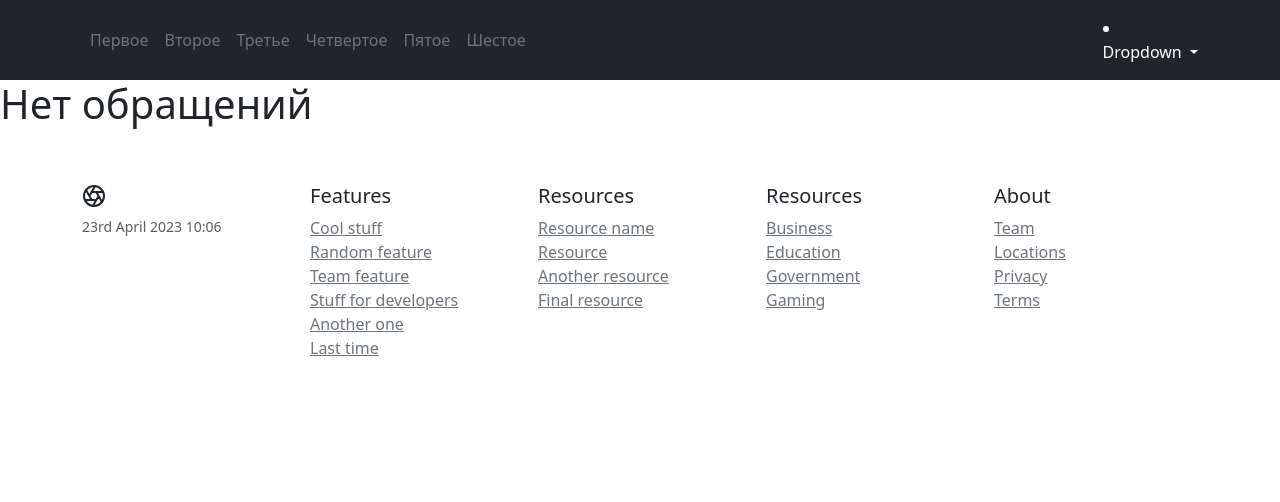
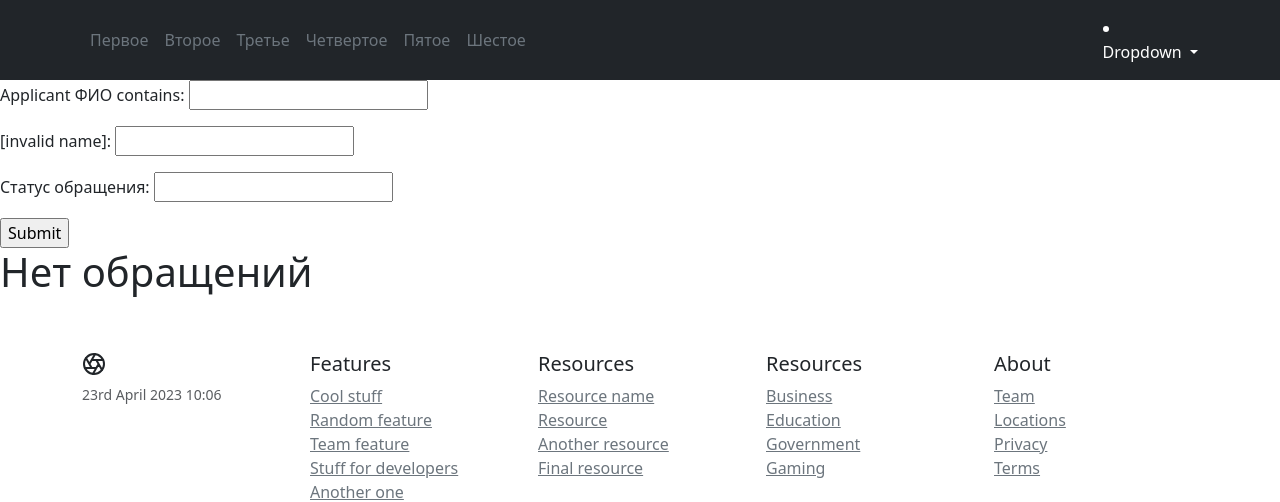
Before and after one commit to choodfire/itc_test, a Django app: page /appeals/ in a window 1280 px wide. Shown: the top 502 px of the page. Run offline with Django 4.2, Linux system fonts and the light colour scheme; data that the repository does not hold is empty.

Commit message:
#9 - Работа с фильтрами

```diff
--- /dev/null
+++ b/core/filters.py
@@ -0,0 +1,23 @@
+import django_filters
+from django_filters import FilterSet
+from .models import *
+
+
+class ApplicantFilter(FilterSet):
+    full_name = django_filters.CharFilter(field_name='full_name', lookup_expr='icontains')
+    phone = django_filters.NumberFilter(field_name='phone', lookup_expr='exact')
+    birthday = django_filters.DateFilter(field_name='birthday', lookup_expr='exact')
+
+    class Meta:
+        model = Applicant
+        fields = ['full_name', 'phone', 'birthday']
+
+
+class AppealFilter(FilterSet):
+    full_name = django_filters.CharFilter(field_name='applicant__full_name', lookup_expr='icontains')
+    service_code = django_filters.CharFilter(field_name='emergency_service__service_code', lookup_expr='exact')
+    status = django_filters.CharFilter(field_name='status', lookup_expr='exact')
+
+    class Meta:
+        model = Appeal
+        fields = ['full_name', 'service_code', 'status']
--- a/core/templates/core/appeals.html
+++ b/core/templates/core/appeals.html
@@ -1,5 +1,10 @@
 {% extends 'main.html' %}
 {% block content %}
+
+<form method="get">
+        {{ filter.form.as_p }}
+        <input type="submit" />
+</form>
 
 {% if object_list.count > 0 %}
     <h1>Обращения</h1>
--- a/core/templates/core/applicants.html
+++ b/core/templates/core/applicants.html
@@ -1,5 +1,10 @@
 {% extends 'main.html' %}
 {% block content %}
+
+<form method="get">
+        {{ filter.form.as_p }}
+        <input type="submit" />
+</form>
 
 {% if object_list.count > 0 %}
     <h1>Заявители</h1>
--- a/core/views.py
+++ b/core/views.py
@@ -1,11 +1,13 @@
 from django.shortcuts import get_list_or_404, get_object_or_404, redirect, render
 from django.urls import reverse
 from django.views.generic import TemplateView, DetailView, ListView, UpdateView, CreateView
+import core.filters
 from .models import Appeal, Applicant, EmergencyService
 from django.http import JsonResponse
 from django.db.models import Avg
 from .forms import *
 import datetime
+from .filters import *
 
 class FirstView(TemplateView):
     template_name = 'core/first.html'
@@ -38,11 +40,10 @@ class SecondView(TemplateView):
     #     return context
 
 
-
-
 class ThirdView(TemplateView):
     def get(self, request, *args, **kwargs):
         return redirect("https://www.google.com")
+
 
 class FourthView(TemplateView):
     template_name = 'core/fourth.html'
@@ -90,13 +91,20 @@ class AppealsView(ListView):
     model = Appeal
     template_name = 'core/appeals.html'
 
+    def get_filters(self):
+        a = core.filters.AppealFilter(self.request.GET)
+        return a
+
     def get_queryset(self):
-        return Appeal.objects.all().select_related('applicant').prefetch_related('emergency_services')
-        # return Appeal.objects.all().select_related('applicant').prefetch_related('emergency_services').values('id', 'emergency_services__title', 'date', 'do_not_call', 'status', 'victims_number', 'number')
+        return self.get_filters().qs
+
+    # def get_queryset(self):
+    #     return Appeal.objects.all().select_related('applicant').prefetch_related('emergency_services')
 
     def get_context_data(self, *, object_list=None, **kwargs):
         context = super().get_context_data(**kwargs)
-        context['average'] = Appeal.objects.aggregate(Avg('emergency_services'))['emergency_services__avg']\
+        context['average'] = Appeal.objects.aggregate(Avg('emergency_services'))['emergency_services__avg']
+        context['filter'] = AppealFilter(self.request.GET)
 
         return context
 
@@ -109,6 +117,20 @@ class AppealDetailView(DetailView):
 class ApplicantsView(ListView):
     model = Applicant
     template_name = 'core/applicants.html'
+
+    def get_filters(self):
+        return core.filters.ApplicantFilter(self.request.GET)
+
+    def get_queryset(self):
+        return self.get_filters().qs
+
+    def get_context_data(self, *, object_list=None, **kwargs):
+        context = super().get_context_data(**kwargs)
+        filterr = ApplicantFilter(self.request.GET)
+        context['filter'] = filterr
+
+        return context
+
 
 
 class ApplicantDetailView(DetailView):
--- a/itc_test/settings.py
+++ b/itc_test/settings.py
@@ -38,6 +38,7 @@ INSTALLED_APPS = [
     'django.contrib.messages',
     'django.contrib.staticfiles',
     'core.apps.CoreConfig',
+    'django_filters',
 ]
 
 MIDDLEWARE = [
```
